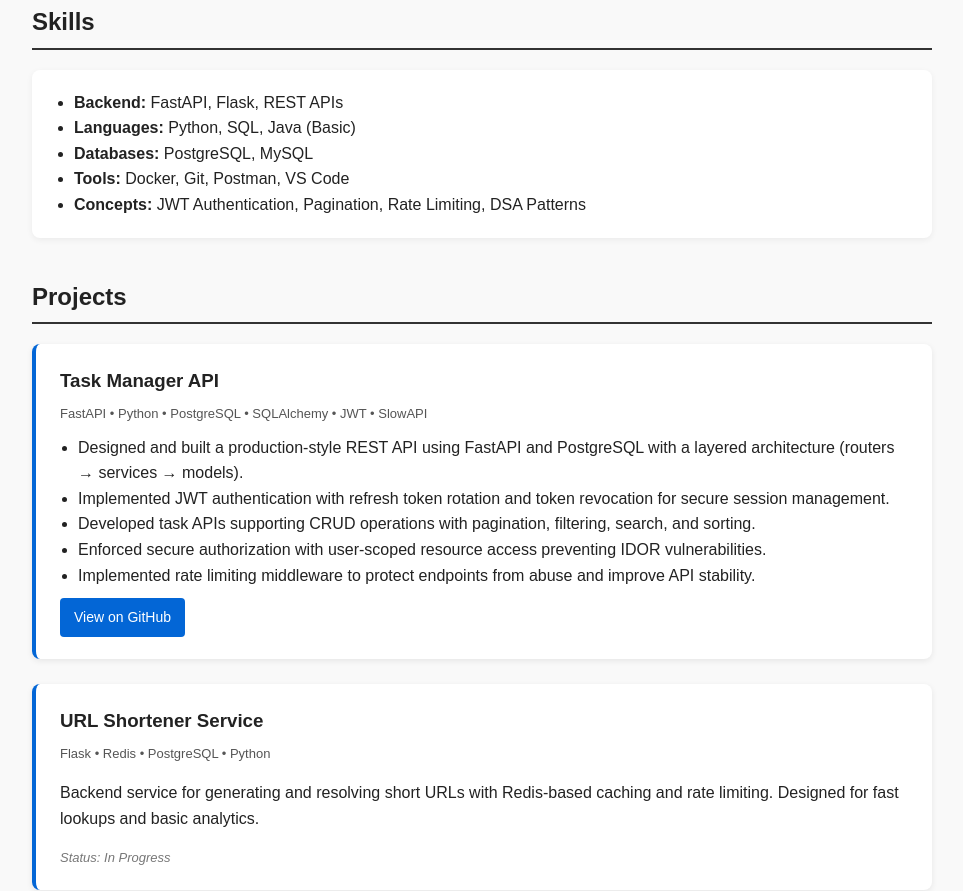
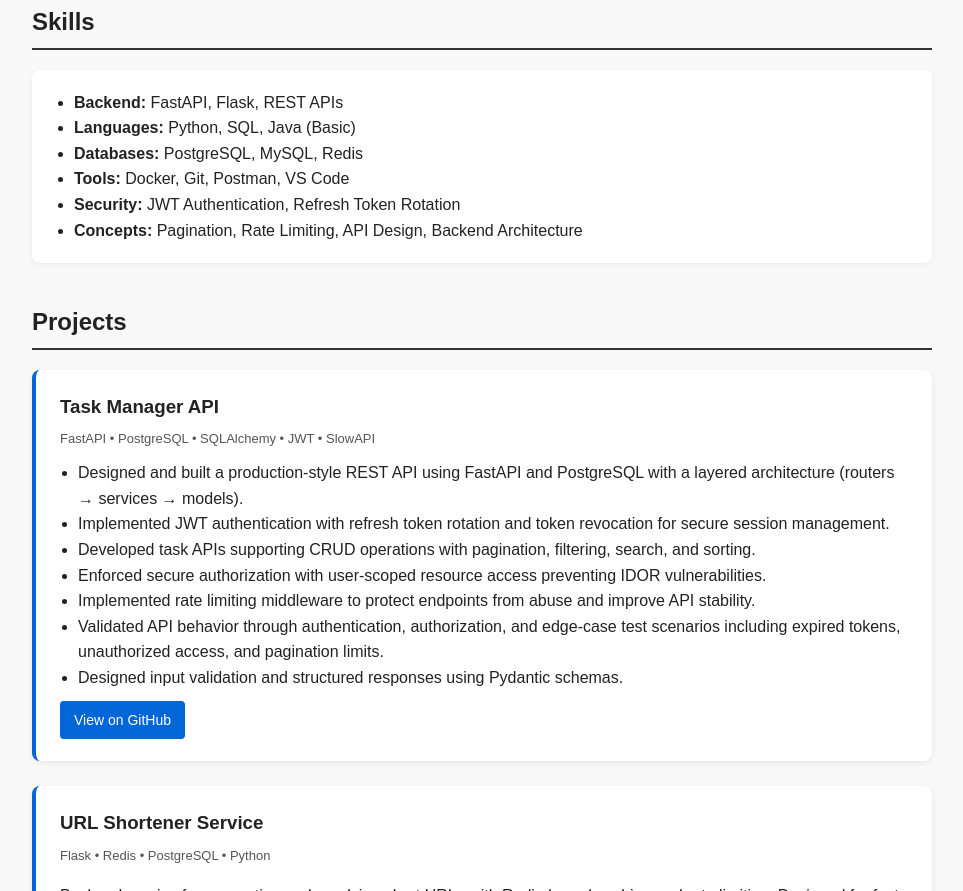
Before and after one commit to deepthiyekkanti/deepthi-portfolio, a plain HTML site: page index.html in a window 1280 px wide. Shown: the part 555-1446 px from the top of the page, without its empty margins (158-1121 px from the left). Drawn offline with Linux system fonts and the light colour scheme.

Commit message:
Update databases and project details in index.html
Updated database technologies and security concepts. Enhanced project description with additional details on input validation and API behavior validation.

```diff
--- a/index.html
+++ b/index.html
@@ -138,9 +138,10 @@
     <ul>
       <li><strong>Backend:</strong> FastAPI, Flask, REST APIs</li>
       <li><strong>Languages:</strong> Python, SQL, Java (Basic)</li>
-      <li><strong>Databases:</strong> PostgreSQL, MySQL</li>
+      <li><strong>Databases:</strong> PostgreSQL, MySQL, Redis</li>
       <li><strong>Tools:</strong> Docker, Git, Postman, VS Code</li>
-      <li><strong>Concepts:</strong> JWT Authentication, Pagination, Rate Limiting, DSA Patterns</li>
+      <li><strong>Security:</strong> JWT Authentication, Refresh Token Rotation</li>
+      <li><strong>Concepts:</strong> Pagination, Rate Limiting, API Design, Backend Architecture</li>
     </ul>
   </div>
 </section>
@@ -150,7 +151,7 @@
 
  <div class="project-card">
   <h3>Task Manager API</h3>
-  <div class="tech">FastAPI • Python • PostgreSQL • SQLAlchemy • JWT • SlowAPI</div>
+  <div class="tech">FastAPI • PostgreSQL • SQLAlchemy • JWT • SlowAPI</div>
 
   <ul>
     <li>Designed and built a production-style REST API using FastAPI and PostgreSQL with a layered architecture (routers → services → models).</li>
@@ -158,6 +159,8 @@
     <li>Developed task APIs supporting CRUD operations with pagination, filtering, search, and sorting.</li>
     <li>Enforced secure authorization with user-scoped resource access preventing IDOR vulnerabilities.</li>
     <li>Implemented rate limiting middleware to protect endpoints from abuse and improve API stability.</li>
+    <li>Validated API behavior through authentication, authorization, and edge-case test scenarios including expired tokens, unauthorized access, and pagination limits.</li>
+    <li>Designed input validation and structured responses using Pydantic schemas.</li>
   </ul>
 
   <a class="button" href="https://github.com/deepthiyekkanti/task-manager-api" target="_blank">
```
